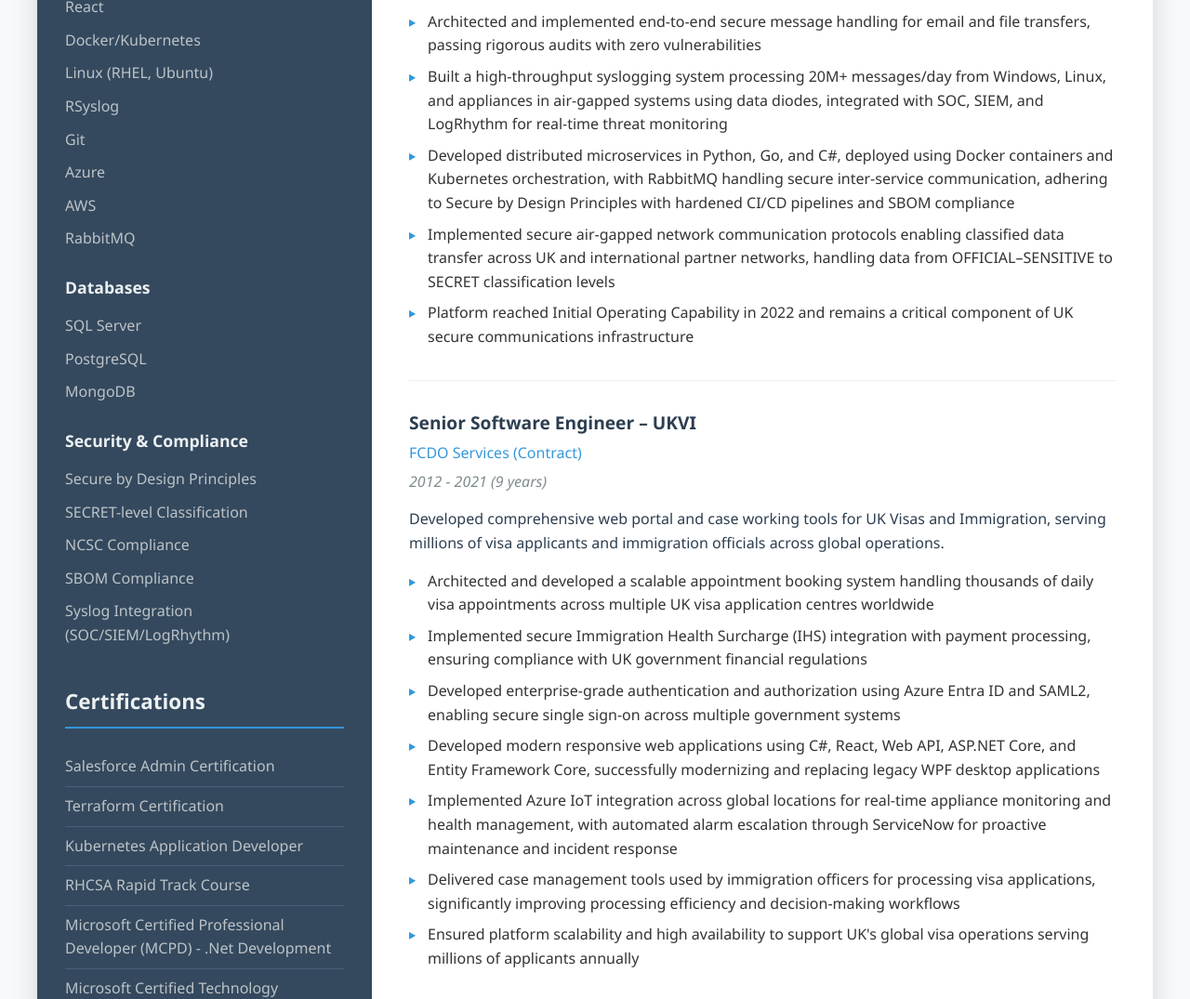
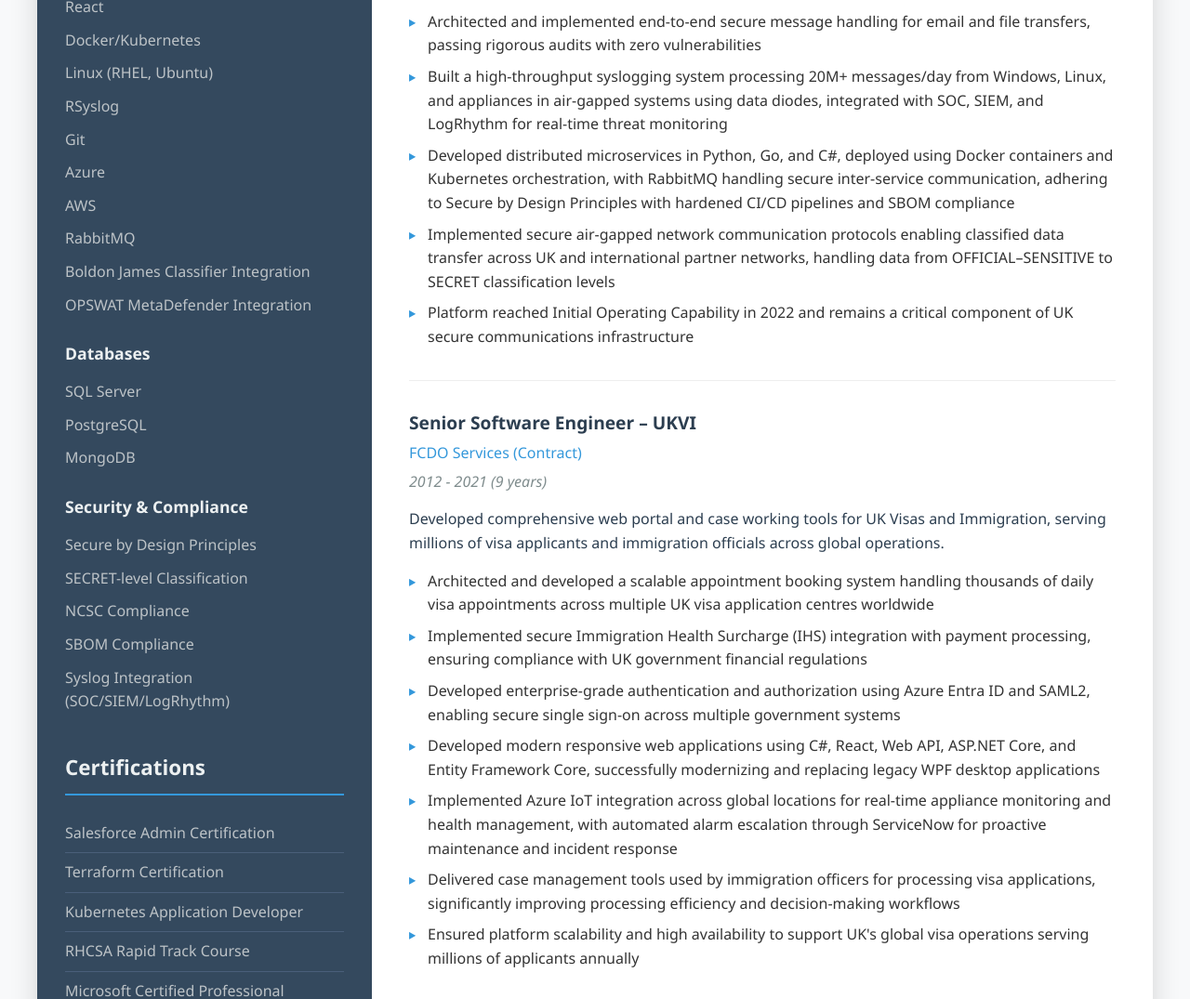
Before and after one commit to kanteti/cv-website, a plain HTML site: page index.html in a window 1280 px wide. Shown: the part 939-2014 px from the top of the page at 93% size. Drawn offline with Linux system fonts and the light colour scheme.

Commit message:
Update index.html
Added Boldon and OPSWAT

```diff
--- a/index.html
+++ b/index.html
@@ -389,6 +389,8 @@
                             <li>Azure</li>
                             <li>AWS</li>
                             <li>RabbitMQ</li>
+                            <li>Boldon James Classifier Integration</li>
+                            <li>OPSWAT MetaDefender Integration</li>
                         </ul>
                     </div>
 
```
